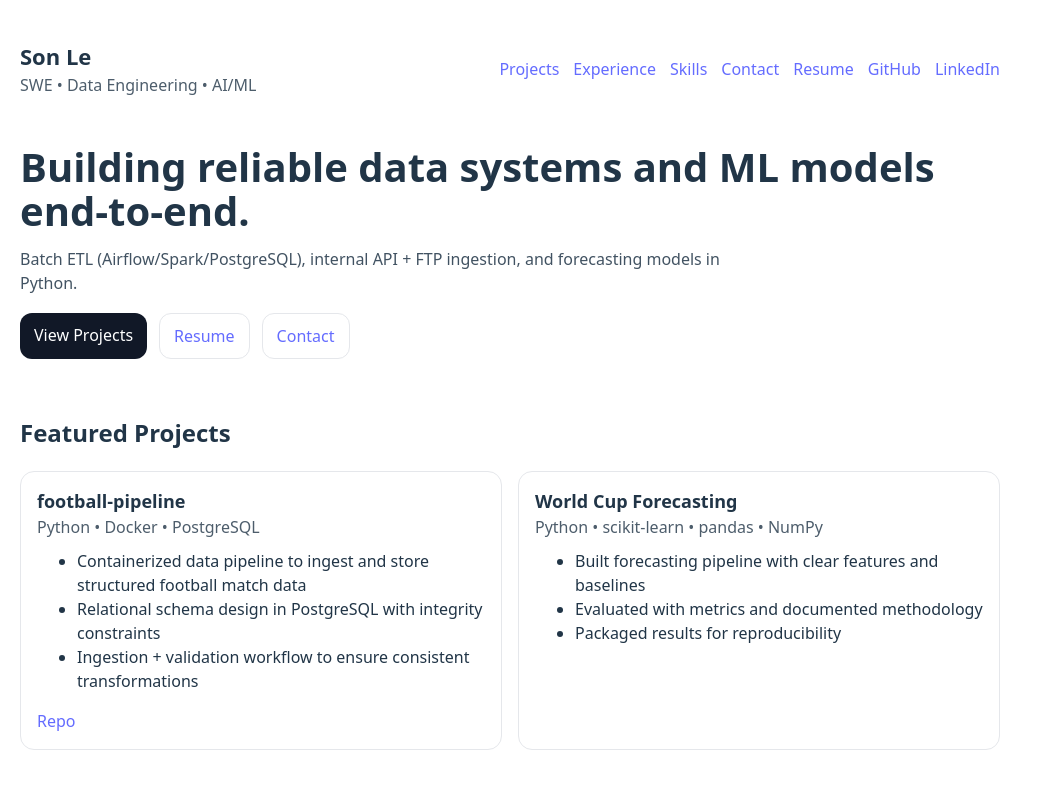
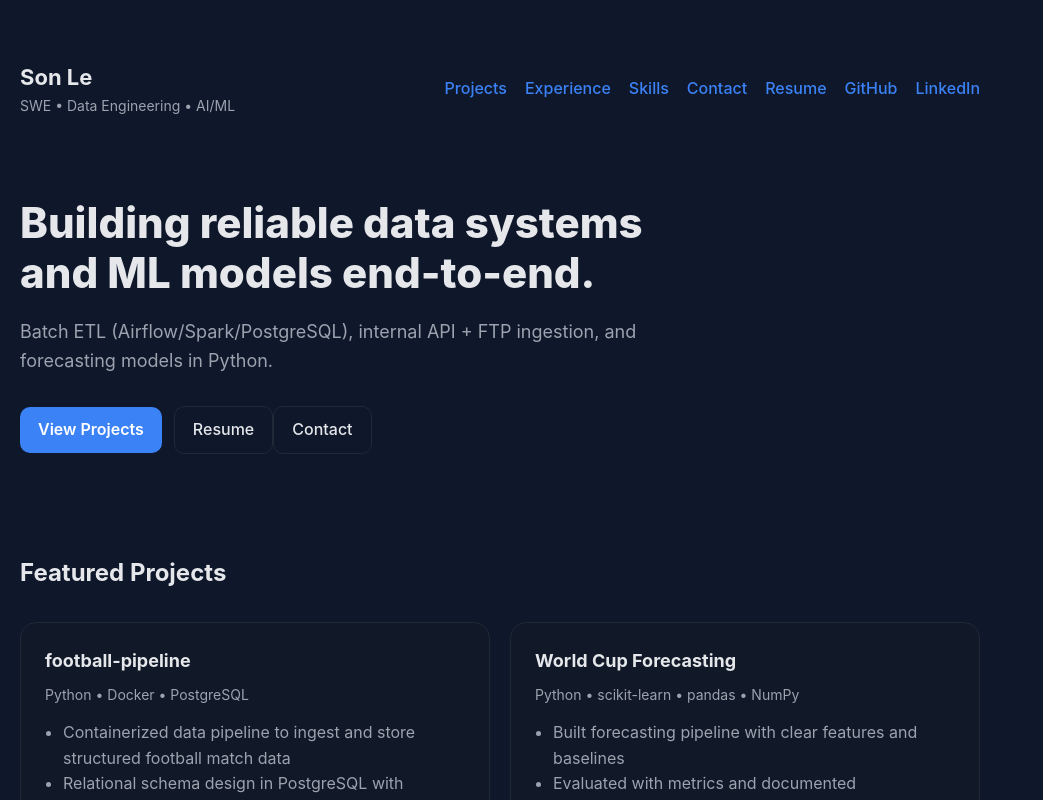
Before and after one commit to CLAY3106/portfolio, a React (Vite) app: page / in a window 1280 px wide. Shown: the top 800 px of the page, without its empty margins (0-1043 px from the left). Built offline with nearby package versions, Linux system fonts and the light colour scheme.

Commit message:
upgrade design to dark modern layout

```diff
--- a/src/App.css
+++ b/src/App.css
@@ -1,19 +1,45 @@
-.page {
-  font-family: system-ui, -apple-system, Segoe UI, Roboto, Arial;
+:root {
+  --bg: #0f172a;
+  --card: #111827;
+  --text: #e5e7eb;
+  --muted: #9ca3af;
+  --accent: #3b82f6;
+  --border: #1f2937;
+}
+
+* {
+  box-sizing: border-box;
+}
+
+body {
+  margin: 0;
+  background: var(--bg);
+  color: var(--text);
+  font-family: Inter, system-ui, -apple-system, sans-serif;
+  line-height: 1.6;
+}
+
+a {
+  color: var(--accent);
+  text-decoration: none;
+  font-weight: 500;
+}
+
+a:hover {
+  opacity: 0.8;
 }
 
 .container {
-  max-width: 980px;
+  max-width: 1000px;
   margin: 0 auto;
-  padding: 40px 20px;
+  padding: 60px 20px;
 }
 
 .header {
   display: flex;
   justify-content: space-between;
-  gap: 16px;
+  align-items: center;
   flex-wrap: wrap;
-  align-items: center;
 }
 
 .name {
@@ -22,110 +48,113 @@
 }
 
 .tagline {
-  opacity: 0.8;
+  font-size: 14px;
+  color: var(--muted);
 }
 
 .nav {
   display: flex;
-  gap: 14px;
+  gap: 18px;
   flex-wrap: wrap;
-  align-items: center;
 }
 
 .hero {
-  margin-top: 48px;
+  margin-top: 80px;
+  max-width: 700px;
 }
 
 .hero h1 {
-  font-size: 40px;
-  line-height: 1.1;
+  font-size: 42px;
+  font-weight: 800;
+  line-height: 1.2;
   margin: 0;
 }
 
 .hero p {
-  font-size: 16px;
-  opacity: 0.85;
-  max-width: 720px;
-  margin-top: 14px;
-}
-
-.btnRow {
-  display: flex;
-  gap: 12px;
-  margin-top: 18px;
-  flex-wrap: wrap;
-}
-
-.btnPrimary {
-  padding: 10px 14px;
-  border-radius: 12px;
-  background: #111827;
-  color: white;
-  text-decoration: none;
-}
-
-.btnGhost {
-  padding: 10px 14px;
-  border-radius: 12px;
-  border: 1px solid #e5e7eb;
-  text-decoration: none;
+  margin-top: 20px;
+  color: var(--muted);
+  font-size: 18px;
 }
 
 .section {
-  margin-top: 56px;
+  margin-top: 100px;
+}
+
+.section h2 {
+  font-size: 24px;
+  margin-bottom: 30px;
+  font-weight: 700;
 }
 
 .grid {
   display: grid;
-  grid-template-columns: repeat(auto-fit, minmax(260px, 1fr));
-  gap: 16px;
+  grid-template-columns: repeat(auto-fit, minmax(280px, 1fr));
+  gap: 20px;
 }
 
 .card {
-  border: 1px solid #e5e7eb;
-  border-radius: 14px;
-  padding: 16px;
+  background: var(--card);
+  border: 1px solid var(--border);
+  border-radius: 16px;
+  padding: 24px;
+  transition: transform 0.2s ease, border 0.2s ease;
+}
+
+.card:hover {
+  transform: translateY(-4px);
+  border-color: var(--accent);
 }
 
 .cardTitle {
-  font-weight: 800;
   font-size: 18px;
+  font-weight: 700;
+  margin-bottom: 8px;
 }
 
-.row {
-  display: flex;
-  justify-content: space-between;
-  gap: 12px;
-  flex-wrap: wrap;
+.muted {
+  color: var(--muted);
+  font-size: 14px;
 }
 
 .list {
-  margin-top: 10px;
+  margin-top: 14px;
+  padding-left: 18px;
+  color: var(--muted);
 }
 
 .bold {
   font-weight: 700;
 }
 
-.muted {
-  opacity: 0.8;
+.btnPrimary {
+  display: inline-block;
+  padding: 10px 18px;
+  border-radius: 10px;
+  background: var(--accent);
+  color: white;
+  font-weight: 600;
+  margin-right: 12px;
 }
 
-.linkRow {
-  margin-top: 10px;
-  display: flex;
-  gap: 12px;
-  flex-wrap: wrap;
+.btnPrimary:hover {
+  opacity: 0.9;
 }
 
-.contactRow {
-  display: flex;
-  gap: 14px;
-  flex-wrap: wrap;
+.btnGhost {
+  display: inline-block;
+  padding: 10px 18px;
+  border-radius: 10px;
+  border: 1px solid var(--border);
+  color: var(--text);
+}
+
+.btnGhost:hover {
+  border-color: var(--accent);
 }
 
 .footer {
-  margin-top: 42px;
-  opacity: 0.7;
+  margin-top: 120px;
+  text-align: center;
   font-size: 13px;
+  color: var(--muted);
 }
--- a/src/App.jsx
+++ b/src/App.jsx
@@ -37,7 +37,7 @@ export default function App() {
             Batch ETL (Airflow/Spark/PostgreSQL), internal API + FTP ingestion, and forecasting models
             in Python.
           </p>
-          <div className="btnRow">
+          <div style={{ marginTop: 30 }}>
             <a className="btnPrimary" href="#projects">
               View Projects
             </a>
```
